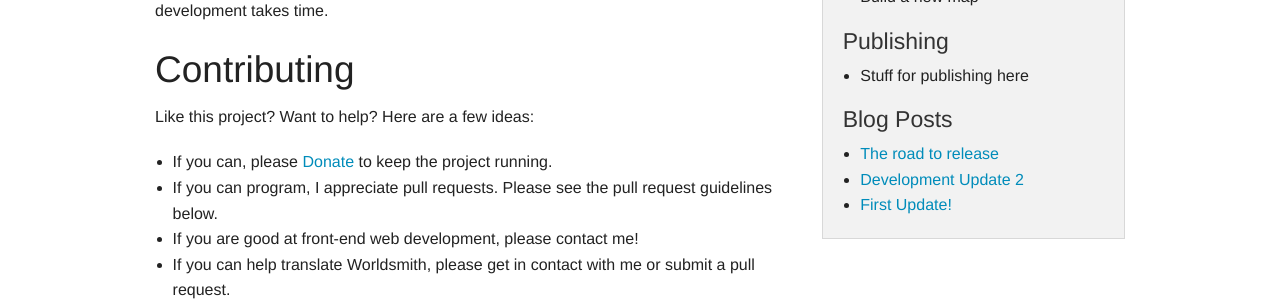
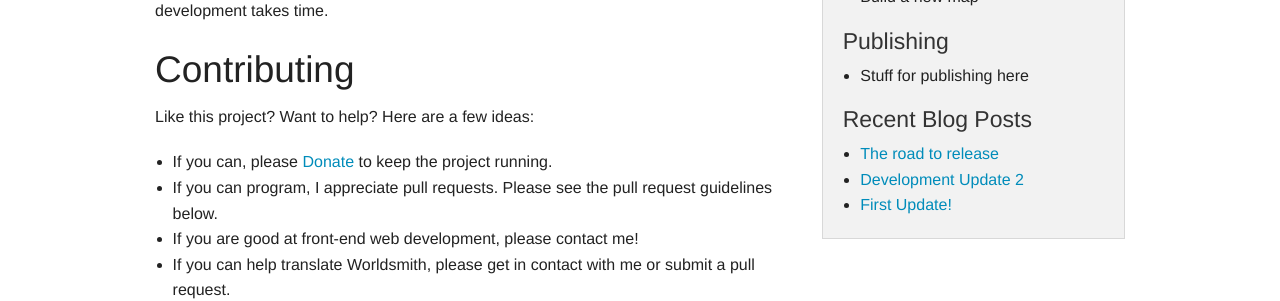
Before and after one commit to adispen/worldsmith, a Jekyll site: the page built from index.html, in a window 1280 px wide and 1089 px high. Shown: the part 316-617 px from the top of the window. Built offline with Jekyll 4.4.1, drawn with Linux system fonts in a browser that asks for light colours; nearby versions of some CDN libraries; Markdown is read by kramdown in place of the engine named in the settings.

Commit message:
limited posts shown inin sidebar to 3

```diff
--- a/_layouts/default.html
+++ b/_layouts/default.html
@@ -164,12 +164,12 @@
 				<li>Stuff for publishing here</li>
 			</ul>
 
-			<h4 id="blog_posts">Blog Posts</h4>
+			<h4 id="blog_posts"> Recent Blog Posts</h4>
 				<ul>
 
-					{% for post in site.posts %}
-					     <li><a href="{{ post.url }}">{{ post.title }}</a></li>
-					{% endfor %}
+					{% for post in site.posts limit:3 %}
+               <li><a href="{{ post.url }}">{{ post.title }}</a></li>
+          {% endfor %}
 
 				</ul>
 			</ul>
```
